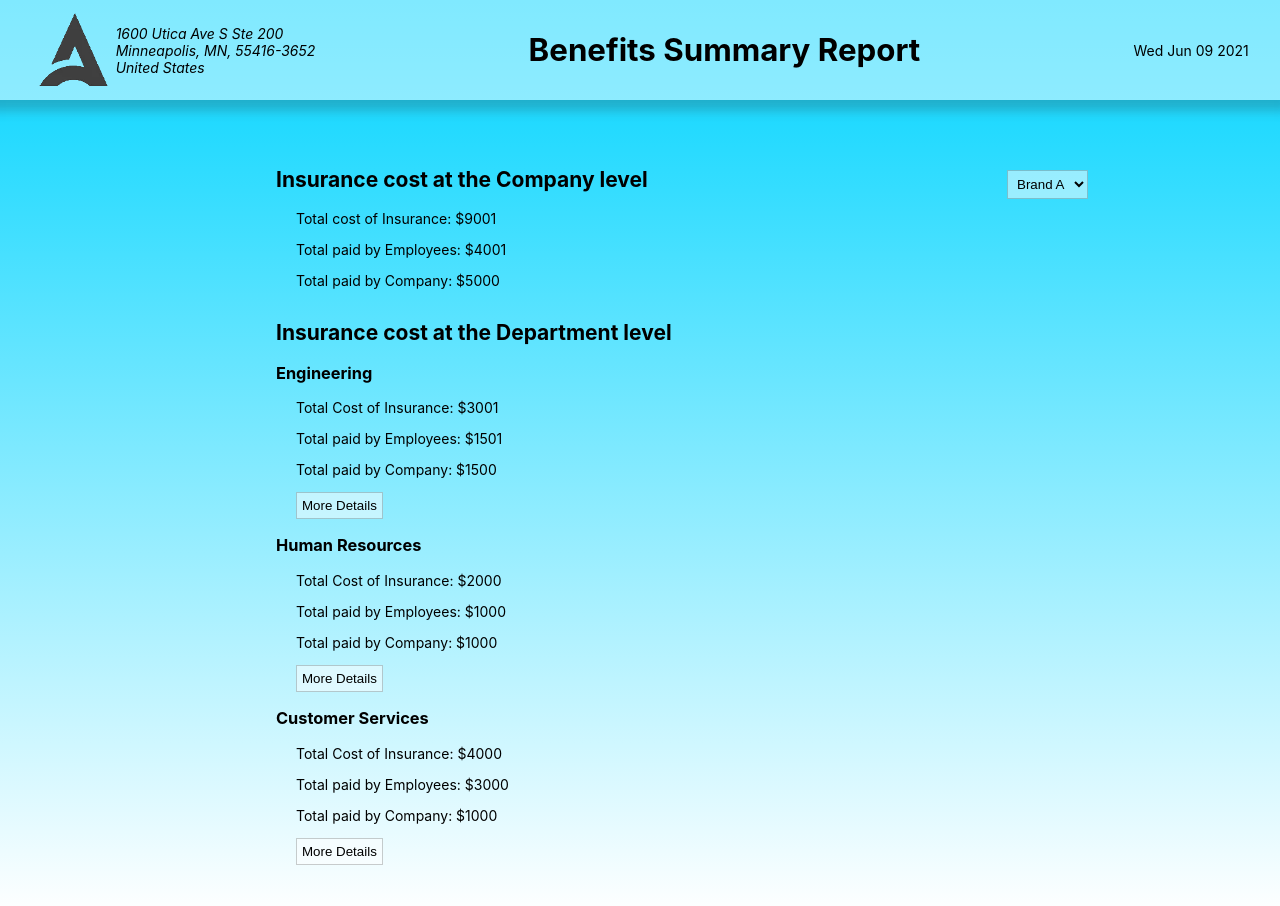
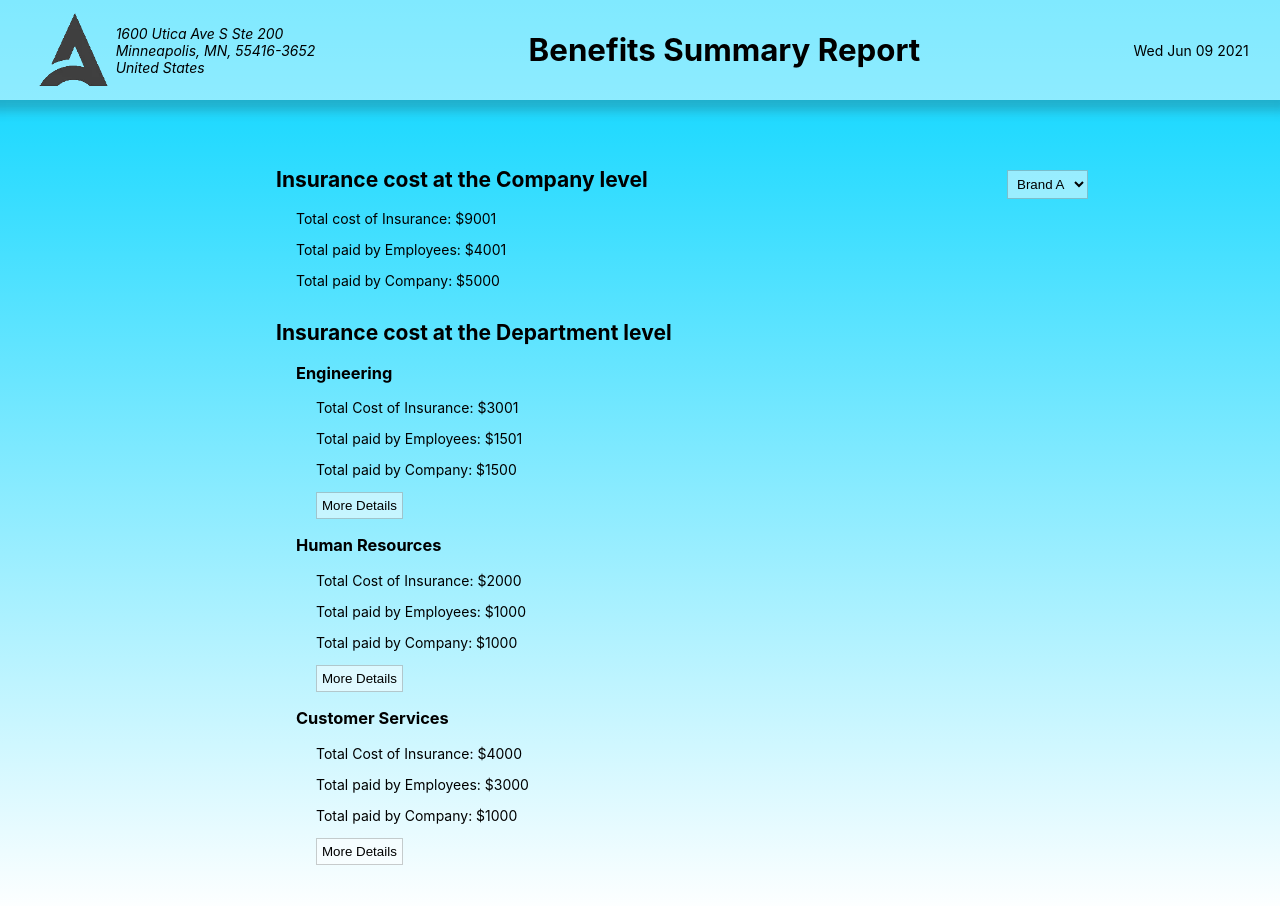
Before and after one commit to Myst1024/benefit-reports, a Next.js app: page / in a window 1280 px wide. Shown: the top 906 px of the page. Built offline with nearby package versions, Linux system fonts and the light colour scheme.

Commit message:
style: padded departments for readability

```diff
--- a/styles/Home.module.scss
+++ b/styles/Home.module.scss
@@ -53,6 +53,10 @@
       padding: 0 0 0 2rem;
     }
 
+    .department {
+      padding: 0 0 0 2rem;
+    }
+
     .moreDetails {
       margin-left: 2rem;
       padding: 0.5rem;
```
